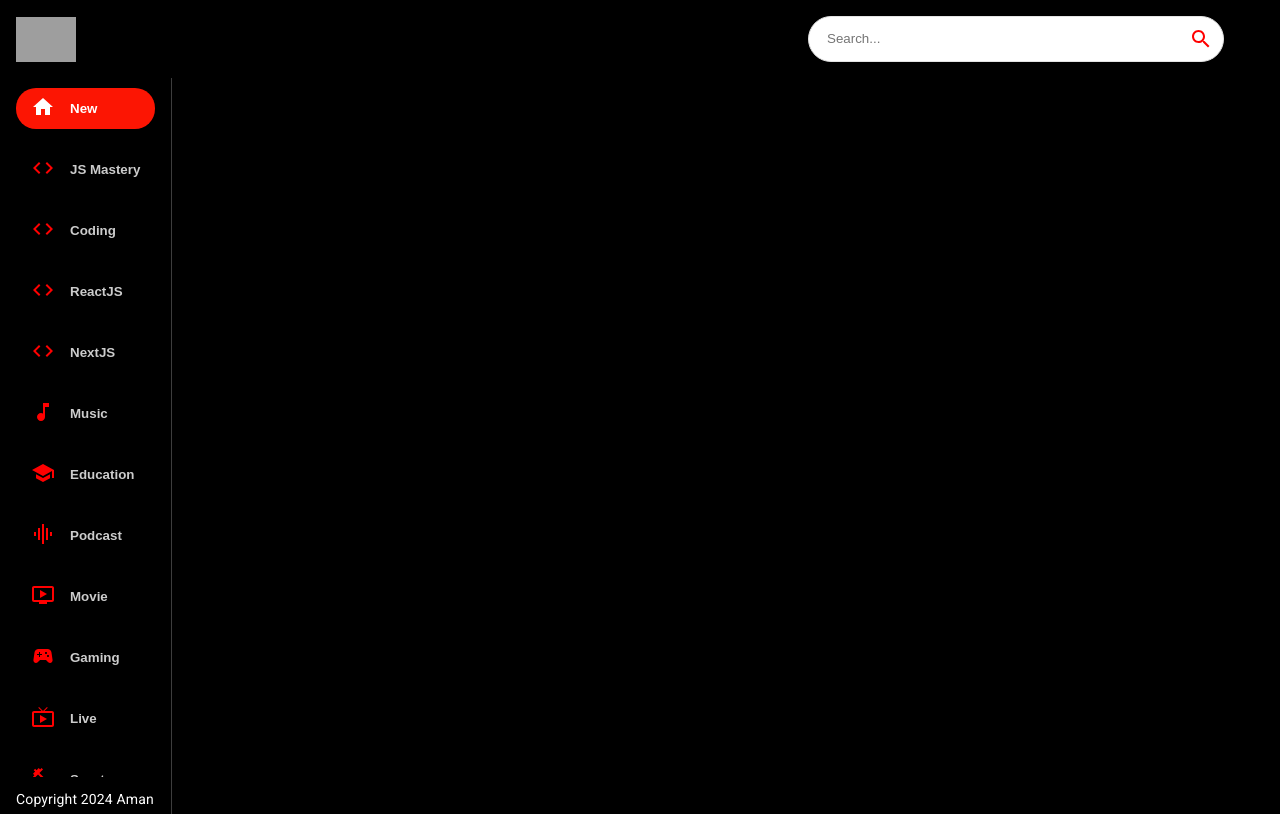
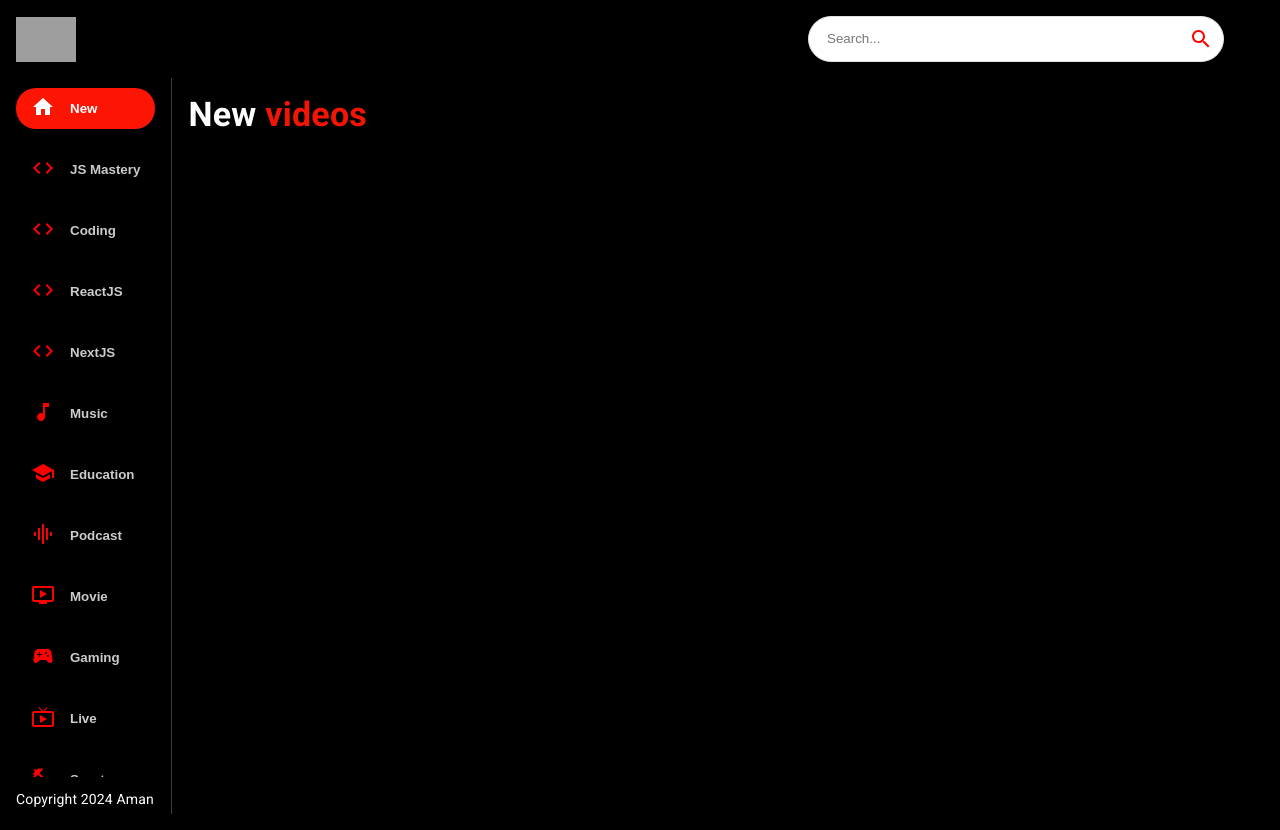
Before and after one commit to amandevopsreal/helperRepo, a React (Create React App) app: page / in a window 1280 px wide. Built offline with nearby package versions, Linux system fonts and the light colour scheme; grey boxes are pictures that could not be loaded.

Commit message:
added video category txt

```diff
--- a/src/components/Feed.jsx
+++ b/src/components/Feed.jsx
@@ -6,13 +6,18 @@
   return (
     <Stack sx={{ flexDirection: { sx: "column", md: "row" } }}>
       <Box sx={{ height: { sx: "auto", md: "92vh" }, borderRight: "1px solid #3d3d3d", px: { sx: 0, md: 2 } }}>
-        <Sidebar/>
+        <Sidebar />
         <Typography className="copyright" variant="body2" sx={{ mt: 1.5, color: "#fff" }}>
           Copyright 2024 Aman
         </Typography>
       </Box>
+      <Box p={2} sx={{ overflowY: "auto", height: "90vh", flex: "2" }}>
+        <Typography variant="h4" fontWeight={"bold"} mb={2} sx={{ color: "white" }}>
+          New <span style={{ color: "#F31503" }}>videos</span>
+        </Typography>
+      </Box>
 
-    </Stack>
+    </Stack >
   )
 }
 
```
